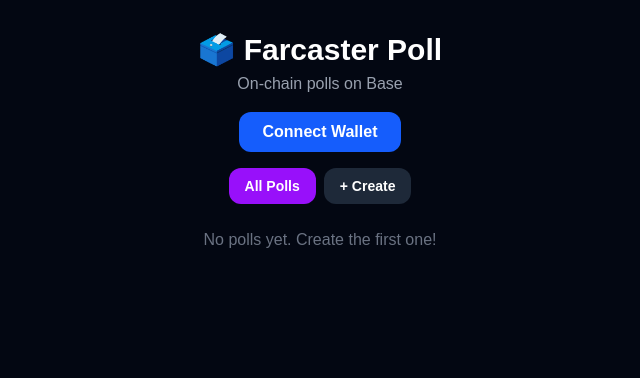
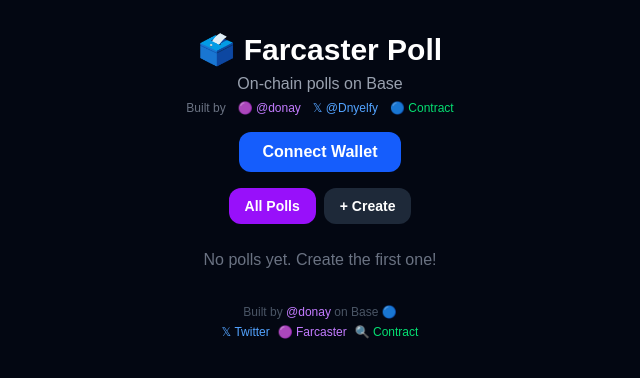
Before and after one commit to Dnyelfy/farcaster-poll, a Next.js app: page / in a window 1280 px wide. Shown: the top 378 px of the page, without its empty margins (320-960 px from the left). Built offline with nearby package versions, Linux system fonts and the light colour scheme.

Commit message:
add builder credits and share buttons

```diff
--- a/app/page.tsx
+++ b/app/page.tsx
@@ -2,6 +2,9 @@
 import { useState, useEffect } from "react";
 
 const CONTRACT_ADDRESS = "0xb496Ee4aEF089eb519bEB77Ce4440caF50Cec651";
+const BUILDER_NAME = "Dnyelfy";
+const BUILDER_FARCASTER = "donay";
+const BUILDER_X = "Dnyelfy";
 
 const CONTRACT_ABI = [
   {
@@ -131,7 +134,11 @@
       const tx = await contract.createPoll(question, options.filter(o => o));
       await tx.wait();
       setLastTxHash(tx.hash);
-      alert("Poll published on Base! 🎉");
+
+      const shareText = `🗳️ Just created a new poll on Farcaster Poll!\n\n"${question}"\n\nVote on-chain on Base 🔵\nhttps://farcaster-poll-xi.vercel.app\n\nBuilt by @${BUILDER_FARCASTER}`;
+      const choice = window.confirm("Poll published! 🎉\n\nShare on Warpcast?");
+      if (choice) window.open(`https://warpcast.com/~/compose?text=${encodeURIComponent(shareText)}`, "_blank");
+
       setView("home");
       setQuestion("");
       setOptions(["", ""]);
@@ -149,13 +156,9 @@
       await tx.wait();
       setLastTxHash(tx.hash);
 
-      const shareText = `I just voted "${optionText}" on "${pollQuestion}" 🗳️\n\nVote on Farcaster Poll — on-chain polls on Base!\n\nhttps://farcaster-poll-xi.vercel.app`;
-      const warpcastUrl = `https://warpcast.com/~/compose?text=${encodeURIComponent(shareText)}`;
-      const twitterUrl = `https://twitter.com/intent/tweet?text=${encodeURIComponent(shareText)}`;
-      const basescanUrl = `https://basescan.org/tx/${tx.hash}`;
-
-      const choice = window.confirm("Vote submitted! 🎉\n\nShare your vote?\n\nOK = Warpcast | Cancel = Skip");
-      if (choice) window.open(warpcastUrl, "_blank");
+      const shareText = `🗳️ I just voted "${optionText}" on:\n\n"${pollQuestion}"\n\nVote on-chain on Base 🔵\nhttps://farcaster-poll-xi.vercel.app\n\nBuilt by @${BUILDER_FARCASTER}`;
+      const choice = window.confirm("Vote submitted! 🎉\n\nShare on Warpcast?");
+      if (choice) window.open(`https://warpcast.com/~/compose?text=${encodeURIComponent(shareText)}`, "_blank");
 
       loadPolls();
     } catch (e: any) { alert("Error: " + e.message); }
@@ -168,13 +171,18 @@
       const pct = total > 0 ? Math.round((poll.votes[i] / total) * 100) : 0;
       return `${opt}: ${pct}%`;
     }).join(" | ");
-    const text = `📊 "${poll.question}"\n${results}\n\nVote on-chain on Base!\nhttps://farcaster-poll-xi.vercel.app`;
+    const text = `📊 "${poll.question}"\n${results}\n\nVote on-chain on Base 🔵\nhttps://farcaster-poll-xi.vercel.app\n\nBuilt by @${BUILDER_X}`;
     window.open(`https://twitter.com/intent/tweet?text=${encodeURIComponent(text)}`, "_blank");
   };
 
   const shareOnWarpcast = (poll: Poll) => {
-    const text = `🗳️ "${poll.question}"\n\nVote on-chain on Base!\nhttps://farcaster-poll-xi.vercel.app`;
+    const text = `🗳️ "${poll.question}"\n\nVote on-chain on Base 🔵\nhttps://farcaster-poll-xi.vercel.app\n\nBuilt by @${BUILDER_FARCASTER}`;
     window.open(`https://warpcast.com/~/compose?text=${encodeURIComponent(text)}`, "_blank");
+  };
+
+  const shareOnBaseApp = (poll: Poll) => {
+    const text = `🗳️ "${poll.question}"\n\nVote on-chain on Base 🔵\nhttps://farcaster-poll-xi.vercel.app\n\nBuilt by @${BUILDER_FARCASTER}`;
+    window.open(`https://www.base.org/share?text=${encodeURIComponent(text)}`, "_blank");
   };
 
   const myPolls = polls.filter(p => wallet && p.creator.toLowerCase() === wallet.toLowerCase());
@@ -186,7 +194,19 @@
   return (
     <main className="min-h-screen bg-gray-950 text-white flex flex-col items-center p-4 pt-8">
       <h1 className="text-3xl font-bold mb-1">🗳️ Farcaster Poll</h1>
-      <p className="text-gray-400 mb-4">On-chain polls on Base</p>
+      <p className="text-gray-400 mb-1">On-chain polls on Base</p>
+      <div className="flex gap-3 mb-4 text-xs text-gray-500">
+        <span>Built by</span>
+        <a href={`https://warpcast.com/${BUILDER_FARCASTER}`} target="_blank" className="text-purple-400 hover:underline">
+          🟣 @{BUILDER_FARCASTER}
+        </a>
+        <a href={`https://x.com/${BUILDER_X}`} target="_blank" className="text-blue-400 hover:underline">
+          𝕏 @{BUILDER_X}
+        </a>
+        <a href={`https://basescan.org/address/${CONTRACT_ADDRESS}`} target="_blank" className="text-green-400 hover:underline">
+          🔵 Contract
+        </a>
+      </div>
 
       <div className="mb-4 flex items-center gap-2">
         {wallet ? (
@@ -208,7 +228,6 @@
         )}
       </div>
 
-      {/* Nav */}
       <div className="flex gap-2 mb-6">
         <button onClick={() => setView("home")} className={`px-4 py-2 rounded-xl text-sm font-bold ${view === "home" ? "bg-purple-600" : "bg-gray-800"}`}>
           All Polls
@@ -223,7 +242,6 @@
         </button>
       </div>
 
-      {/* Poll List */}
       {(view === "home" || view === "profile") && (
         <div className="w-full max-w-md">
           {loading && <p className="text-center text-gray-400">Loading polls...</p>}
@@ -247,16 +265,10 @@
                 <div className="flex items-center justify-between mt-2">
                   <p className="text-gray-500 text-sm">{total} votes • {poll.creator.slice(0, 6)}...{poll.creator.slice(-4)}</p>
                   <div className="flex gap-2">
-                    <button onClick={() => shareOnWarpcast(poll)} className="text-purple-400 text-xs hover:text-purple-300">
-                      🟣 Cast
-                    </button>
-                    <button onClick={() => shareOnX(poll)} className="text-blue-400 text-xs hover:text-blue-300">
-                      𝕏 Share
-                    </button>
-                    <a href={`https://basescan.org/address/${CONTRACT_ADDRESS}`} target="_blank"
-                      className="text-green-400 text-xs hover:text-green-300">
-                      🔍 Base
-                    </a>
+                    <button onClick={() => shareOnWarpcast(poll)} className="text-purple-400 text-xs hover:text-purple-300">🟣 Cast</button>
+                    <button onClick={() => shareOnX(poll)} className="text-blue-400 text-xs hover:text-blue-300">𝕏 Share</button>
+                    <button onClick={() => shareOnBaseApp(poll)} className="text-blue-300 text-xs hover:text-blue-200">🔵 Base</button>
+                    <a href={`https://basescan.org/address/${CONTRACT_ADDRESS}`} target="_blank" className="text-green-400 text-xs hover:text-green-300">🔍 Scan</a>
                   </div>
                 </div>
               </div>
@@ -271,7 +283,6 @@
         </div>
       )}
 
-      {/* Create Poll */}
       {view === "create" && (
         <div className="w-full max-w-md bg-gray-900 rounded-xl p-6">
           <h2 className="text-xl font-bold mb-4">New Poll</h2>
@@ -289,13 +300,21 @@
             {publishing ? "Publishing..." : "Publish on Base 🚀"}
           </button>
           {lastTxHash && (
-            <a href={`https://basescan.org/tx/${lastTxHash}`} target="_blank"
-              className="text-green-400 text-sm mt-3 block text-center">
-              🔍 View last tx on Basescan ↗
+            <a href={`https://basescan.org/tx/${lastTxHash}`} target="_blank" className="text-green-400 text-sm mt-3 block text-center">
+              🔍 View on Basescan ↗
             </a>
           )}
         </div>
       )}
+
+      <footer className="mt-8 text-center text-gray-600 text-xs">
+        <p>Built by <a href={`https://warpcast.com/${BUILDER_FARCASTER}`} target="_blank" className="text-purple-400">@{BUILDER_FARCASTER}</a> on Base 🔵</p>
+        <p className="mt-1">
+          <a href={`https://x.com/${BUILDER_X}`} target="_blank" className="text-blue-400 mr-2">𝕏 Twitter</a>
+          <a href={`https://warpcast.com/${BUILDER_FARCASTER}`} target="_blank" className="text-purple-400 mr-2">🟣 Farcaster</a>
+          <a href={`https://basescan.org/address/${CONTRACT_ADDRESS}`} target="_blank" className="text-green-400">🔍 Contract</a>
+        </p>
+      </footer>
     </main>
   );
 }
```
